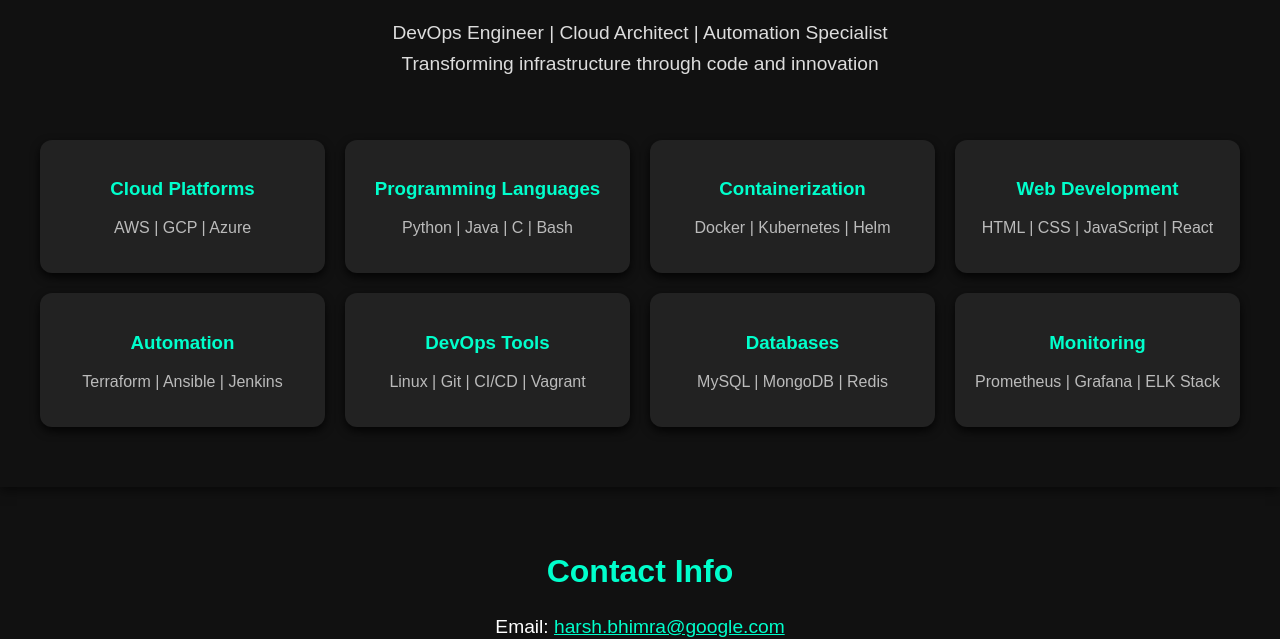
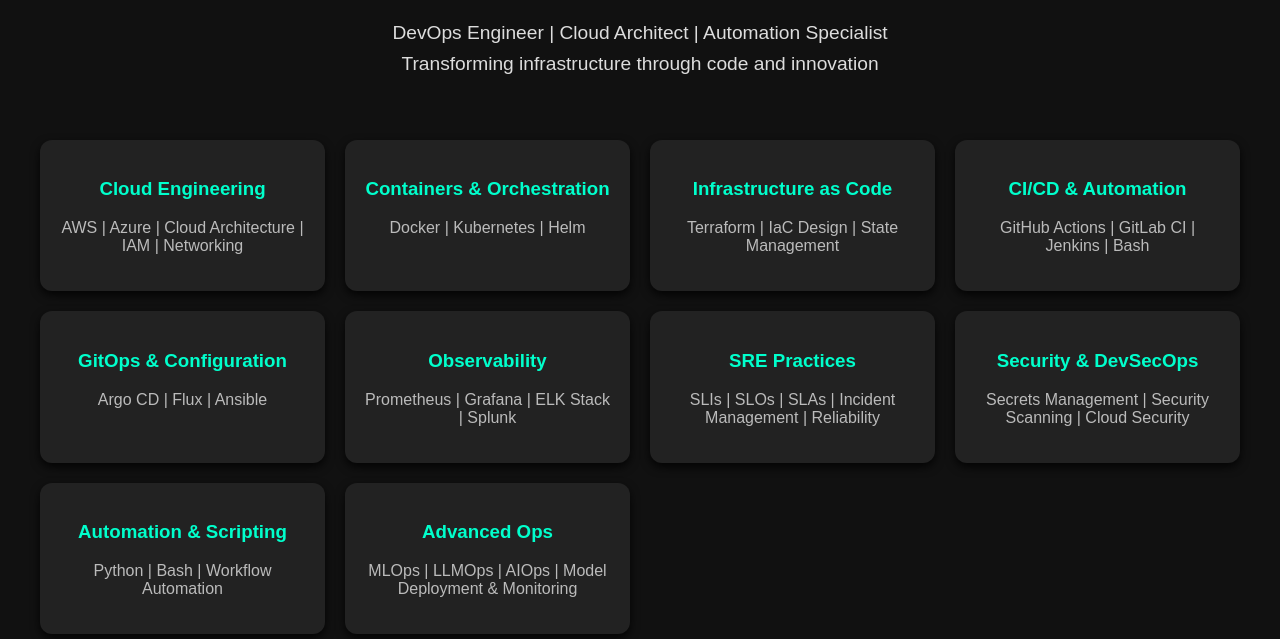
Before and after one commit to harshbhimra01/Portfolio, a plain HTML site: page index.html in a window 1280 px wide. Shown: the part 324-963 px from the top of the page. Drawn offline with nearby package versions, Linux system fonts and the light colour scheme.

Commit message:
Enhance skills section with additional skill cards
Added new skill cards for various cloud and automation technologies.

```diff
--- a/index.html
+++ b/index.html
@@ -179,42 +179,58 @@
         <p class="hero-subtitle" data-aos="fade-up" data-aos-delay="200">
             DevOps Engineer | Cloud Architect | Automation Specialist<br>
             Transforming infrastructure through code and innovation
-        </p>
+        </p><div class="skills-grid">
+    <div class="skill-card" data-aos="fade-right" data-aos-delay="300">
+        <h3>Cloud Engineering</h3>
+        <p>AWS | Azure | Cloud Architecture | IAM | Networking</p>
+    </div>
 
-        <div class="skills-grid">
-            <div class="skill-card" data-aos="fade-right" data-aos-delay="300">
-                <h3>Cloud Platforms</h3>
-                <p>AWS | GCP | Azure</p>
-            </div>
     <div class="skill-card" data-aos="fade-up" data-aos-delay="400">
-                <h3>Programming Languages</h3>
-                <p>Python | Java | C | Bash</p>
-            </div>
-            <div class="skill-card" data-aos="fade-left" data-aos-delay="500">
-                <h3>Containerization</h3>
+        <h3>Containers & Orchestration</h3>
         <p>Docker | Kubernetes | Helm</p>
     </div>
+
+    <div class="skill-card" data-aos="fade-left" data-aos-delay="500">
+        <h3>Infrastructure as Code</h3>
+        <p>Terraform | IaC Design | State Management</p>
+    </div>
+
     <div class="skill-card" data-aos="fade-right" data-aos-delay="600">
-                <h3>Web Development</h3>
-                <p>HTML | CSS | JavaScript | React</p>
+        <h3>CI/CD & Automation</h3>
+        <p>GitHub Actions | GitLab CI | Jenkins | Bash</p>
     </div>
+
     <div class="skill-card" data-aos="fade-up" data-aos-delay="700">
-                <h3>Automation</h3>
-                <p>Terraform | Ansible | Jenkins</p>
+        <h3>GitOps & Configuration</h3>
+        <p>Argo CD | Flux | Ansible</p>
     </div>
+
     <div class="skill-card" data-aos="fade-left" data-aos-delay="800">
-                <h3>DevOps Tools</h3>
-                <p>Linux | Git | CI/CD | Vagrant</p>
+        <h3>Observability</h3>
+        <p>Prometheus | Grafana | ELK Stack | Splunk</p>
     </div>
+
     <div class="skill-card" data-aos="fade-right" data-aos-delay="900">
-                <h3>Databases</h3>
-                <p>MySQL | MongoDB | Redis</p>
+        <h3>SRE Practices</h3>
+        <p>SLIs | SLOs | SLAs | Incident Management | Reliability</p>
     </div>
+
     <div class="skill-card" data-aos="fade-up" data-aos-delay="1000">
-                <h3>Monitoring</h3>
-                <p>Prometheus | Grafana | ELK Stack</p>
+        <h3>Security & DevSecOps</h3>
+        <p>Secrets Management | Security Scanning | Cloud Security</p>
+    </div>
+
+    <div class="skill-card" data-aos="fade-left" data-aos-delay="1100">
+        <h3>Automation & Scripting</h3>
+        <p>Python | Bash | Workflow Automation</p>
+    </div>
+
+    <div class="skill-card" data-aos="fade-right" data-aos-delay="1200">
+        <h3>Advanced Ops</h3>
+        <p>MLOps | LLMOps | AIOps | Model Deployment & Monitoring</p>
     </div>
 </div>
+
     </section>
 
     <section class="contact">
```
Lines whose indentation alone changed are shown as unchanged.
